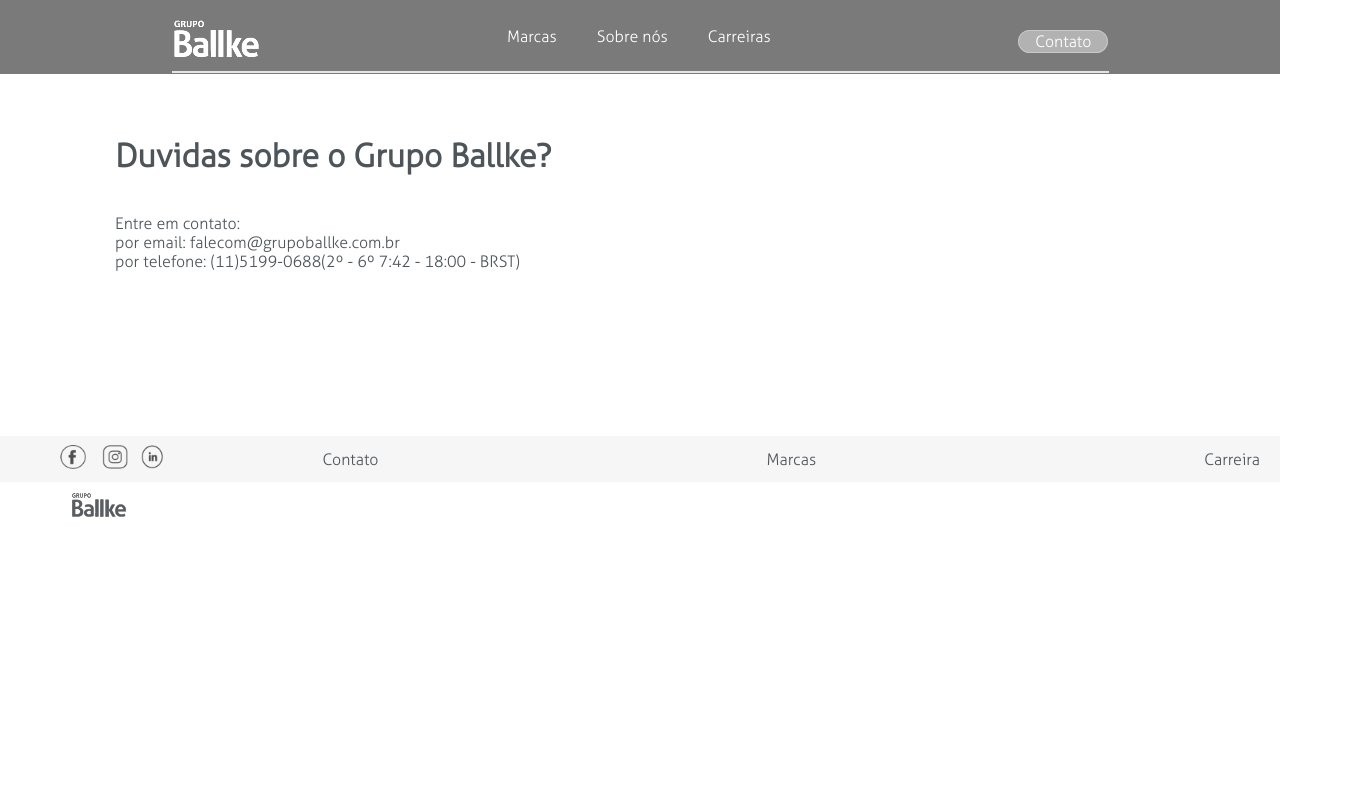
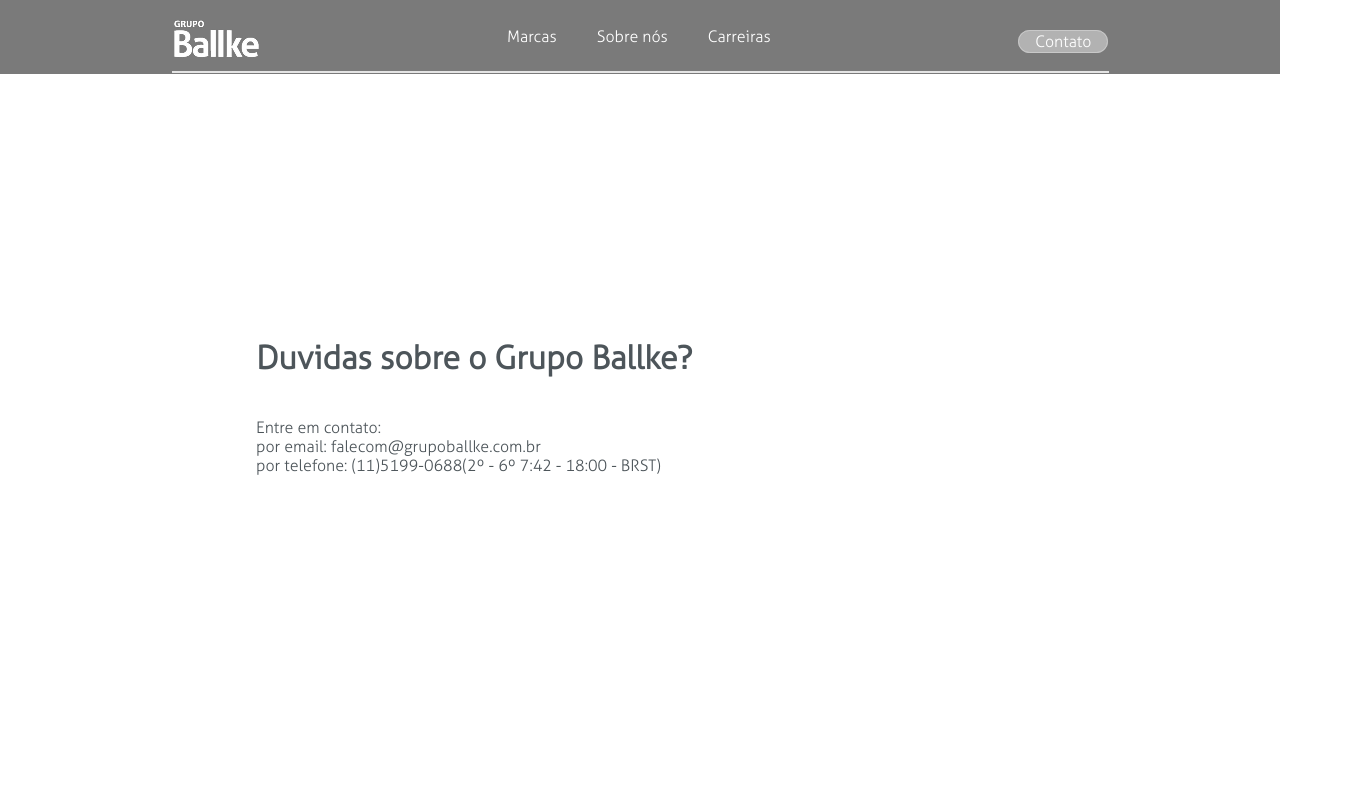
Before and after one commit to kimyoto/site_institucional_ballke, a React (Create React App) app: page /contato in a window 1280 px wide. Shown: the top 800 px of the page, 1366 px wide, since content can reach past the window. Built offline with nearby package versions, Linux system fonts and the light colour scheme.

Commit message:
contato is donnne

```diff
--- a/src/pages/ContatoPage.css
+++ b/src/pages/ContatoPage.css
@@ -1,31 +1,23 @@
-.contato-section{
-    width: 1366px;
-    height: 436px;
-    margin: 0 auto;
-    position: relative;
+.contato-section {
+  height: 100vh;
+  display: flex;
+  flex-direction: column;
+  justify-content: center;
+  padding-left: 20%;
 }
 
-.contato-text1{
-    position: absolute;
-    font-family: 'Aller', sans-serif;
+.contato-text1 {
+  font-family: "Aller", sans-serif;
   font-size: 32px;
   font-weight: 600;
-    color: #4D555A;
-    margin: 0;
+  color: #4d555a;
   text-align: left;
-    top: 137px;
-    left: 115px
-
 }
 
-.contato-text2{
-    position: absolute;
-    font-family: 'Aller', sans-serif;
+.contato-text2 {
+  font-family: "Aller", sans-serif;
   font-size: 16px;
   font-weight: 400;
-    color: #4D555A;
-    margin: 0;
+  color: #4d555a;
   text-align: left;
-    top: 214px;
-    left: 115px
 }
```
Lines whose indentation alone changed are shown as unchanged.
